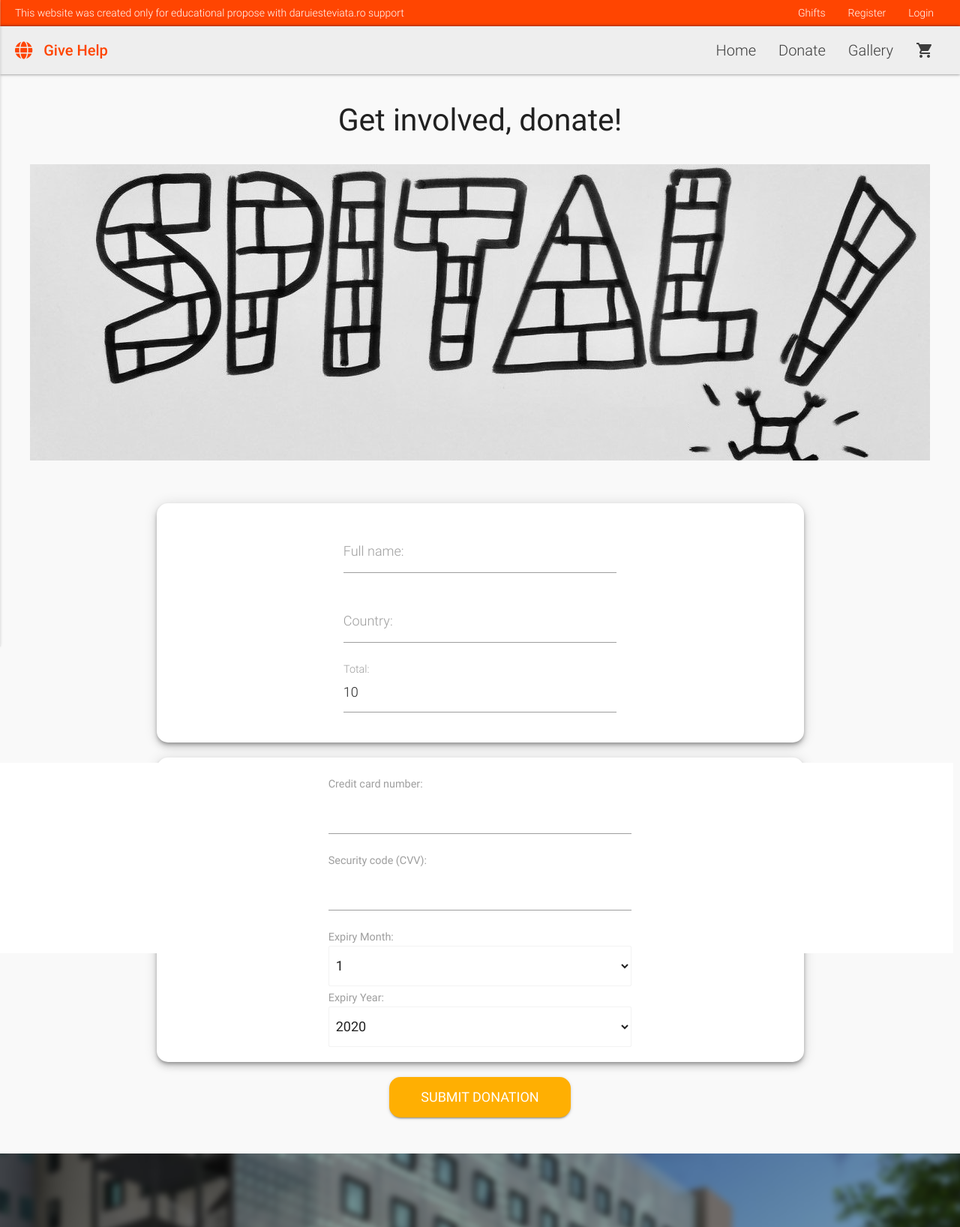
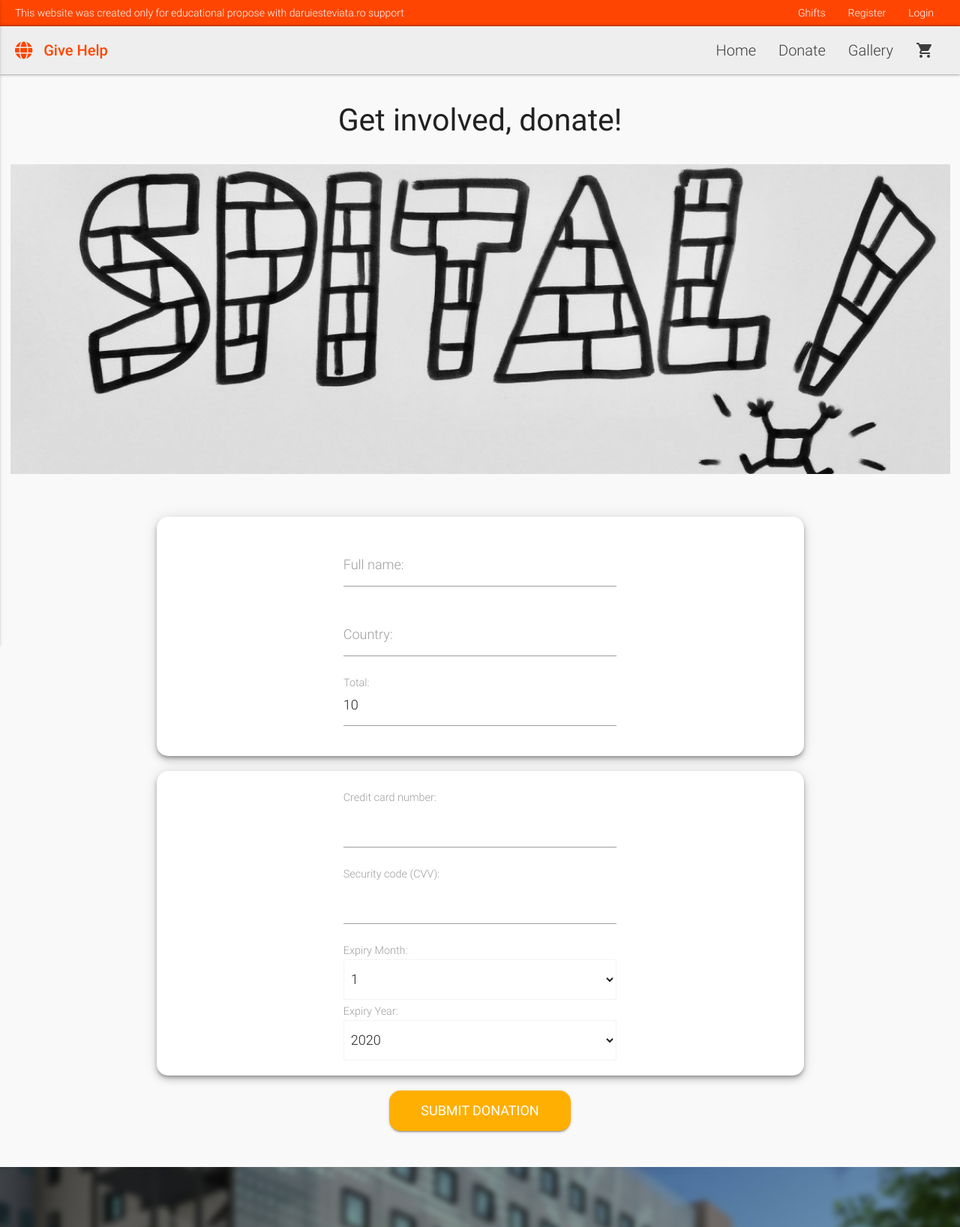
Before and after one commit to iulianpro/give-help, a Django app: page /checkout/donate/ in a window 1280 px wide. Shown: the top 1636 px of the page at 75% size. Run offline with Django 3.2, Linux system fonts and the light colour scheme; some libraries are stand-ins or nearby versions.

Commit message:
Fixed image and form errors donate template

```diff
--- a/checkout/templates/donate.html
+++ b/checkout/templates/donate.html
@@ -22,7 +22,9 @@
     </div>
     <div class="row">
         <div class="col s12 center-align">
-            <img src="{% static 'img/donate-teaser.jpg' %}" alt="Get envolve, donate">
+            <div class="donate-teaser">
+                <img src="{% static 'img/donate-teaser.jpg' %}" alt="Get envolve, donate">
+            </div>
         </div>
     </div>
     <div class="container">
@@ -48,7 +50,9 @@
             </div>
             <div class="row z-depth-3 white round-corner pb20 pt20">
                 <div class="col s12 m6 offset-m3">
-                    {{ payment_form }}
+                    <div class="profile-card">
+                        {{ payment_form }}
+                    </div>
                 </div>
             </div>
             <div id="credit-card-errors" style="display: none;">
--- a/static/css/style.css
+++ b/static/css/style.css
@@ -273,6 +273,10 @@ select {
     color: #dd9803;
 }
 
+.donate-teaser img {
+    width: 100%;
+}
+
 /* Subscribe section */
 
 .subscribe {
```
